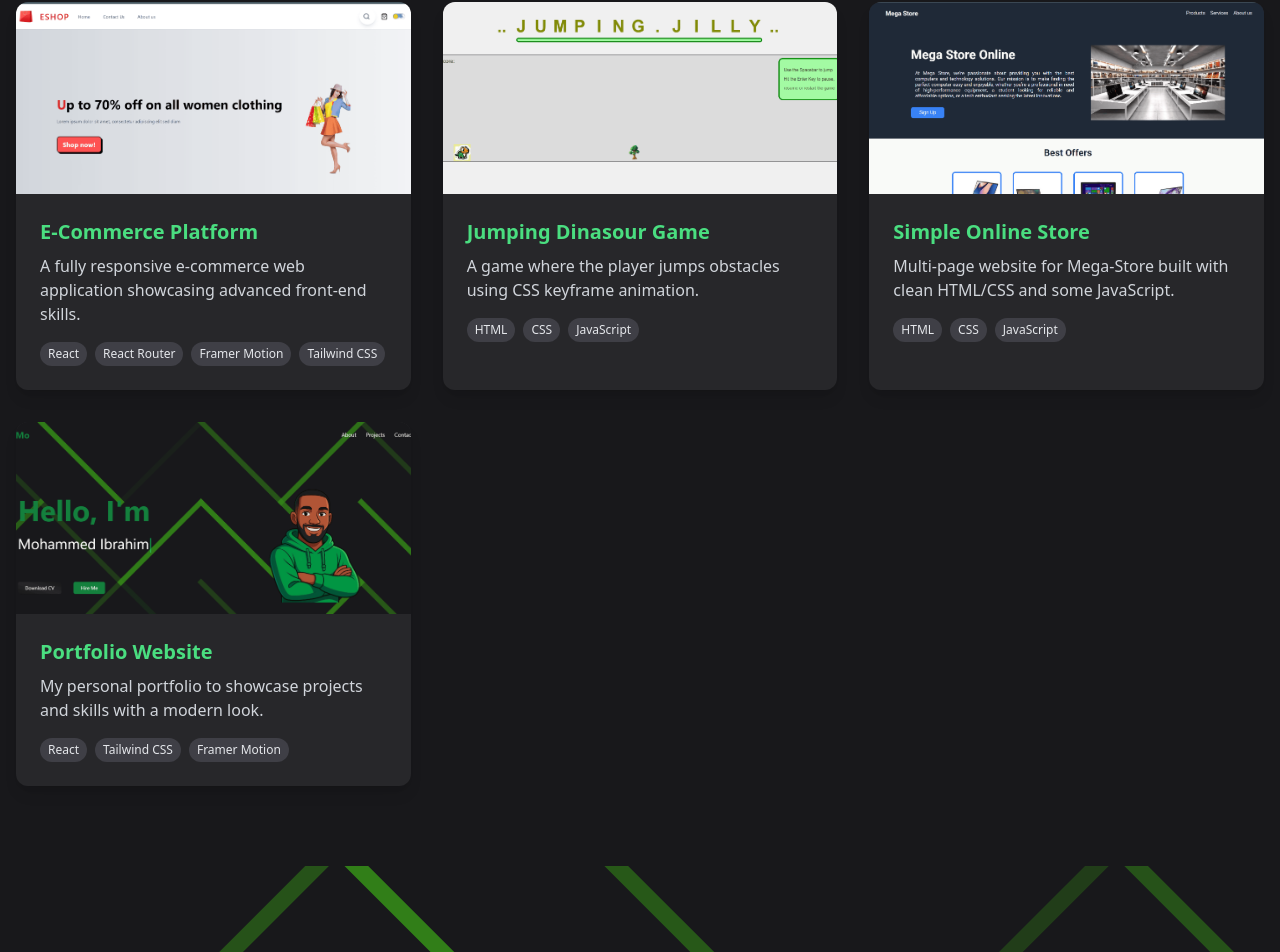
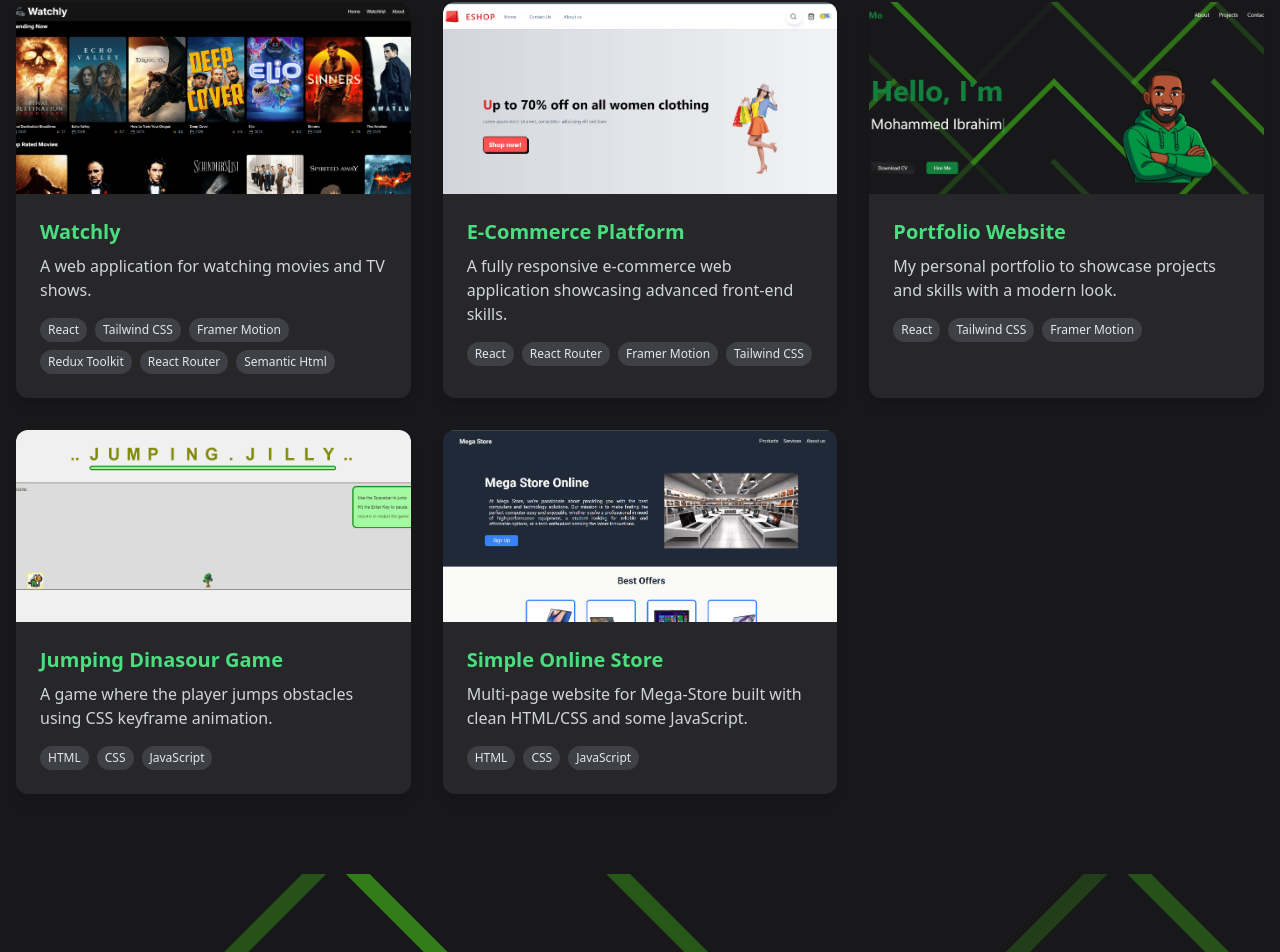
Before and after one commit to Mu3ammed-ibrahim/my-portfolio, a React (Vite) app: page / in a window 1280 px wide. Shown: the part 2013-2965 px from the top of the page. Built offline with nearby package versions, Linux system fonts and the light colour scheme.

Commit message:
added new project

```diff
--- a/src/Components/Projects.jsx
+++ b/src/Components/Projects.jsx
@@ -4,9 +4,19 @@ import ProjectImage1 from "../assets/Projects/E commerce app.png";
 import ProjectImage2 from "../assets/Projects/Jumping dianasour.png";
 import ProjectImage3 from "../assets/Projects/Mega store.png";
 import ProjectImage4 from "../assets/Projects/portfolio app.png";
+import ProjectImage5 from "../assets/Projects/watchly.png";
 import { useInView } from "react-intersection-observer";
 
 const projectsData = [
+  {
+    id: 5,
+    title: "Watchly",
+    description: "A web application for watching movies and TV shows.",
+    technologies: ["React", "Tailwind CSS", "Framer Motion","Redux Toolkit","React Router","Semantic Html"],
+    image: ProjectImage5,
+    link: "https://watchly-m.netlify.app/",
+    github: "https://github.com/Mu3ammed-ibrahim/watchly",
+  },
   {
     id: 1,
     title: "E-Commerce Platform",
@@ -15,6 +25,15 @@ const projectsData = [
     image: ProjectImage1,
     link: "https://ecommerce-app-eshop.netlify.app",
     github: "https://github.com/Mu3ammed-ibrahim/e-commerce-app",
+  },
+  {
+    id: 4,
+    title: "Portfolio Website",
+    description: "My personal portfolio to showcase projects and skills with a modern look.",
+    technologies: ["React", "Tailwind CSS", "Framer Motion"],
+    image: ProjectImage4,
+    link: "#",
+    github: "https://github.com/Mu3ammed-ibrahim/my-portfolio",
   },
   {
     id: 2,
@@ -33,16 +52,7 @@ const projectsData = [
     image: ProjectImage3,
     link: "https://kevinstaresdarbon.github.io/css-project/index.html",
     github: "https://github.com/Mu3ammed-ibrahim/css-project",
-  },
-  {
-    id: 4,
-    title: "Portfolio Website",
-    description: "My personal portfolio to showcase projects and skills with a modern look.",
-    technologies: ["React", "Tailwind CSS", "Framer Motion"],
-    image: ProjectImage4,
-    link: "#",
-    github: "https://github.com/yourusername/portfolio",
-  },
+  }
 ];
 
 export default function Projects() {
```
Also changed, not shown: src/assets/Projects/watchly.png (added).
